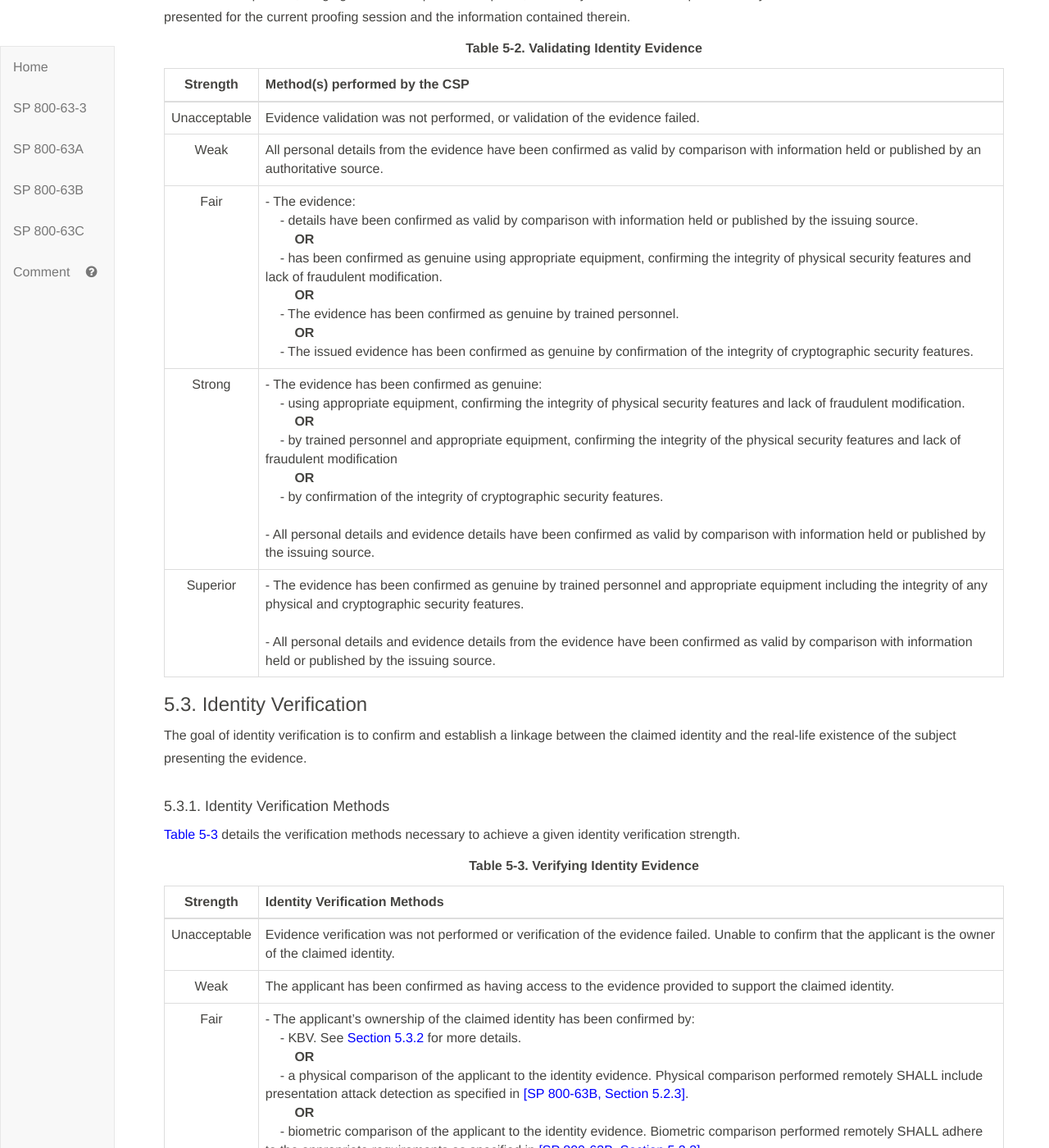
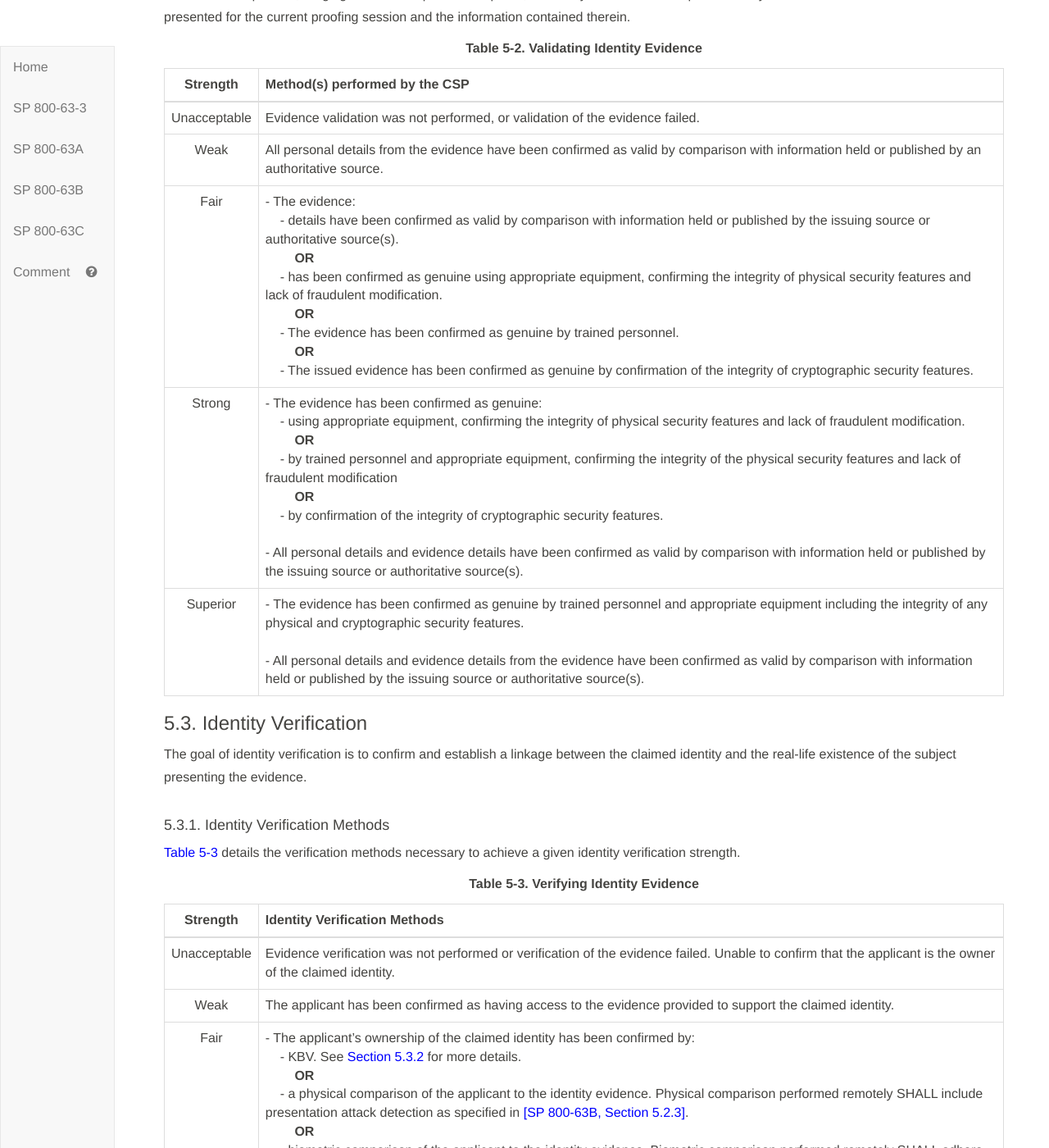
Before and after one commit to usnistgov/800-63-3, a Jekyll site: the page built from sp800-63a/sec5_proofing.md, in a window 1280 px wide and 1400 px high, scrolled down 3214 px. Shown: the whole window at 82% size. Built offline with Jekyll 4.4.1, drawn with Linux system fonts in a browser that asks for light colours; our own code applies the rules of GitHub Pages for plain Markdown files.

Commit message:
Closes #582

```diff
--- a/sp800-63a/sec5_proofing.md
+++ b/sp800-63a/sec5_proofing.md
@@ -68,9 +68,9 @@ Once identity evidence is obtained by the CSP, the accuracy, authenticity, and i
 |:---:|:------------------------------|
 |Unacceptable|Evidence validation was not performed, or validation of the evidence failed.|
 |Weak|All personal details from the evidence have been confirmed as valid by comparison with information held or published by an authoritative source.|
-|Fair|- The evidence:<br>&nbsp;&nbsp;&nbsp;&nbsp;- details have been confirmed as valid by comparison with information held or published by the issuing source.<br>&nbsp;&nbsp;&nbsp;&nbsp;&nbsp;&nbsp;&nbsp;&nbsp;**OR**<br>&nbsp;&nbsp;&nbsp;&nbsp;- has been confirmed as genuine using appropriate equipment, confirming the integrity of physical security features and lack of fraudulent modification.<br>&nbsp;&nbsp;&nbsp;&nbsp;&nbsp;&nbsp;&nbsp;&nbsp;**OR** <br>&nbsp;&nbsp;&nbsp;&nbsp;- The evidence has been confirmed as genuine by trained personnel. <br>&nbsp;&nbsp;&nbsp;&nbsp;&nbsp;&nbsp;&nbsp;&nbsp;**OR** <br>&nbsp;&nbsp;&nbsp;&nbsp;- The issued evidence has been confirmed as genuine by confirmation of the integrity of cryptographic security features.|
-|Strong|- The evidence has been confirmed as genuine:<br>&nbsp;&nbsp;&nbsp;&nbsp;- using appropriate equipment, confirming the integrity of physical security features and lack of fraudulent modification. <br>&nbsp;&nbsp;&nbsp;&nbsp;&nbsp;&nbsp;&nbsp;&nbsp;**OR**<br>&nbsp;&nbsp;&nbsp;&nbsp;- by trained personnel and appropriate equipment, confirming the integrity of the physical security features and lack of fraudulent modification<br>&nbsp;&nbsp;&nbsp;&nbsp;&nbsp;&nbsp;&nbsp;&nbsp;**OR**<br>&nbsp;&nbsp;&nbsp;&nbsp;- by confirmation of the integrity of cryptographic security features.<br><br> - All personal details and evidence details have been confirmed as valid by comparison with information held or published by the issuing source.|
-|Superior|- The evidence has been confirmed as genuine by trained personnel and appropriate equipment including the integrity of any physical and cryptographic security features.<br><br>- All personal details and evidence details from the evidence have been confirmed as valid by comparison with information held or published by the issuing source.|
+|Fair|- The evidence:<br>&nbsp;&nbsp;&nbsp;&nbsp;- details have been confirmed as valid by comparison with information held or published by the issuing source or authoritative source(s).<br>&nbsp;&nbsp;&nbsp;&nbsp;&nbsp;&nbsp;&nbsp;&nbsp;**OR**<br>&nbsp;&nbsp;&nbsp;&nbsp;- has been confirmed as genuine using appropriate equipment, confirming the integrity of physical security features and lack of fraudulent modification.<br>&nbsp;&nbsp;&nbsp;&nbsp;&nbsp;&nbsp;&nbsp;&nbsp;**OR** <br>&nbsp;&nbsp;&nbsp;&nbsp;- The evidence has been confirmed as genuine by trained personnel. <br>&nbsp;&nbsp;&nbsp;&nbsp;&nbsp;&nbsp;&nbsp;&nbsp;**OR** <br>&nbsp;&nbsp;&nbsp;&nbsp;- The issued evidence has been confirmed as genuine by confirmation of the integrity of cryptographic security features.|
+|Strong|- The evidence has been confirmed as genuine:<br>&nbsp;&nbsp;&nbsp;&nbsp;- using appropriate equipment, confirming the integrity of physical security features and lack of fraudulent modification. <br>&nbsp;&nbsp;&nbsp;&nbsp;&nbsp;&nbsp;&nbsp;&nbsp;**OR**<br>&nbsp;&nbsp;&nbsp;&nbsp;- by trained personnel and appropriate equipment, confirming the integrity of the physical security features and lack of fraudulent modification<br>&nbsp;&nbsp;&nbsp;&nbsp;&nbsp;&nbsp;&nbsp;&nbsp;**OR**<br>&nbsp;&nbsp;&nbsp;&nbsp;- by confirmation of the integrity of cryptographic security features.<br><br> - All personal details and evidence details have been confirmed as valid by comparison with information held or published by the issuing source or authoritative source(s).|
+|Superior|- The evidence has been confirmed as genuine by trained personnel and appropriate equipment including the integrity of any physical and cryptographic security features.<br><br>- All personal details and evidence details from the evidence have been confirmed as valid by comparison with information held or published by the issuing source or authoritative source(s).|
 
 ### 5.3. <a name="verify"></a> Identity Verification
 
```
Also changed, not shown: sp800-63-3/definitions.md (+2 -2 lines).
